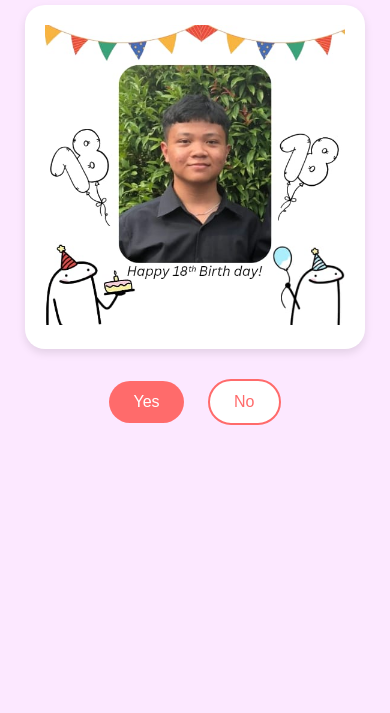
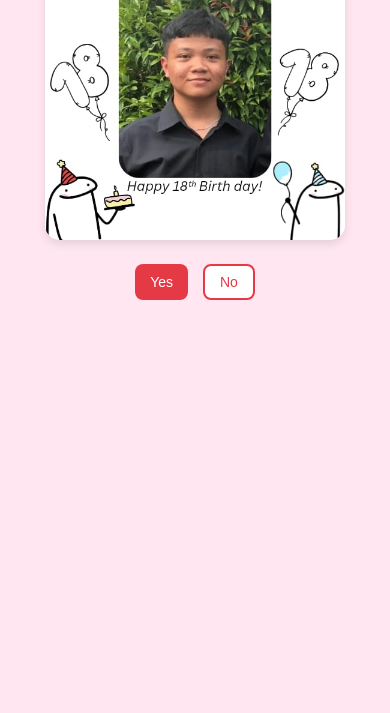
Before and after one commit to mhmdirfan7/Gift-Birth-Day, a plain HTML site: page index.html in a window 390 px wide. Shown: the part 131-844 px from the top of the page. Drawn offline with nearby package versions, Linux system fonts and the light colour scheme.

Commit message:
gaya.css

```diff
--- a/gaya.css
+++ b/gaya.css
@@ -1,83 +1,84 @@
+/* General layout */
 body {
   margin: 0;
-  font-family: "Poppins", sans-serif;
-  background-color: #fce8ff;
+  padding: 0;
+  font-family: Arial, sans-serif;
   text-align: center;
+  background-color: #ffe6f0; /* warna lembut */
 }
 
+/* Halaman */
 .page {
   display: none;
   padding: 20px;
 }
-
-.active {
+.page.active {
   display: block;
 }
 
-h1 {
-  color: #c1121f;
-  margin-bottom: 20px;
+/* Gambar utama */
+.img-box img {
+  max-width: 90%;   /* biar menyesuaikan layar */
+  height: auto;
+  border-radius: 15px;
+  box-shadow: 0 4px 10px rgba(0,0,0,0.1);
 }
 
-.img-box {
-  background: white;
-  padding: 20px;
-  border-radius: 20px;
-  display: inline-block;
-  box-shadow: 0 4px 8px rgba(0,0,0,0.1);
-}
-
+/* Tombol */
 .buttons {
   margin-top: 20px;
+  display: flex;
+  justify-content: center;
+  gap: 15px;
+  flex-wrap: wrap; /* biar di HP bisa turun ke bawah */
 }
 
 .btn {
-  padding: 12px 24px;
-  margin: 10px;
+  padding: 10px 20px;
   border: none;
-  border-radius: 30px;
+  border-radius: 8px;
   font-size: 16px;
   cursor: pointer;
-  transition: 0.3s;
+  transition: 0.2s;
+}
+.btn.yes {
+  background-color: #e63946;
+  color: white;
+}
+.btn.no {
+  background-color: white;
+  border: 2px solid #e63946;
+  color: #e63946;
+}
+.btn.return-btn {
+  margin-top: 20px;
+  background-color: #457b9d;
+  color: white;
 }
 
-.yes {
-  background: #ff6b6b;
-  color: white;
-}
-.yes:hover { background: #ff3b3b; }
-
-.no {
+/* Pesan */
+.message-box {
+  max-width: 600px;
+  margin: 20px auto;
+  padding: 15px;
   background: white;
-  color: #ff6b6b;
-  border: 2px solid #ff6b6b;
-}
-.no:hover { background: #ffecec; }
-
-.img-bro {
-  background: white;
-  padding: 20px;
-  border-radius: 200px;
-  display: inline-block;
-  box-shadow: 0 4px 8px rgba(0,0,0,0.1);
+  border-radius: 12px;
+  box-shadow: 0 2px 8px rgba(0,0,0,0.1);
+  text-align: left;
+  line-height: 1.5;
 }
 
-.message-box {
-  max-width: 600px;
-  margin: auto;
-  padding: 20px;
-  background: white;
-  border-radius: 20px;
-  box-shadow: 0 4px 10px rgba(0,0,0,0.1);
-  line-height: 1.6;
-  text-align: justify;
+/* Responsiveness */
+@media (max-width: 600px) {
+  h1 {
+    font-size: 20px;
+  }
+  .btn {
+    font-size: 14px;
+    padding: 8px 15px;
+  }
+  .message-box {
+    font-size: 14px;
+    padding: 10px;
+  }
 }
-
-.return-btn {
-  margin-top: 20px;
-  background: #457b9d;
-  color: white;
-}
-.return-btn:hover {
-  background: #1d3557;
-}
```
